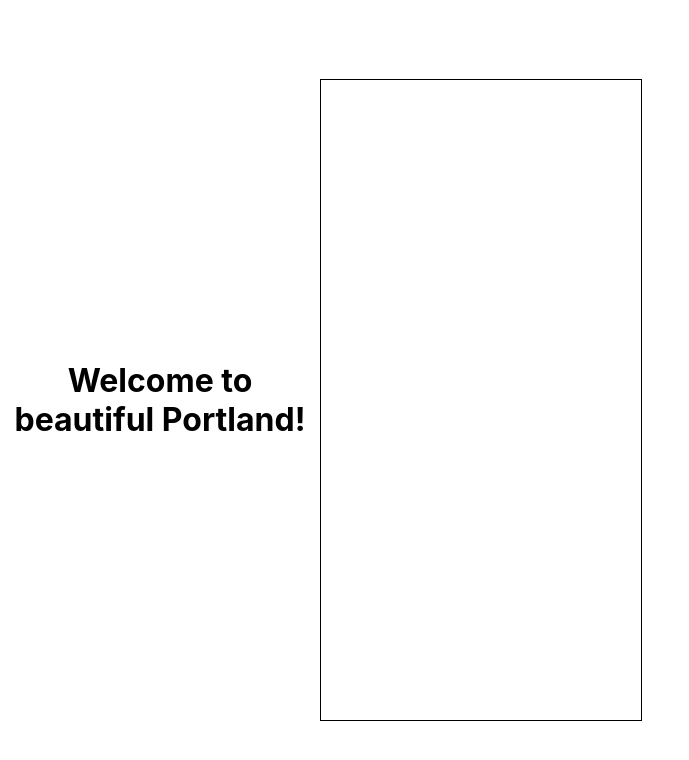
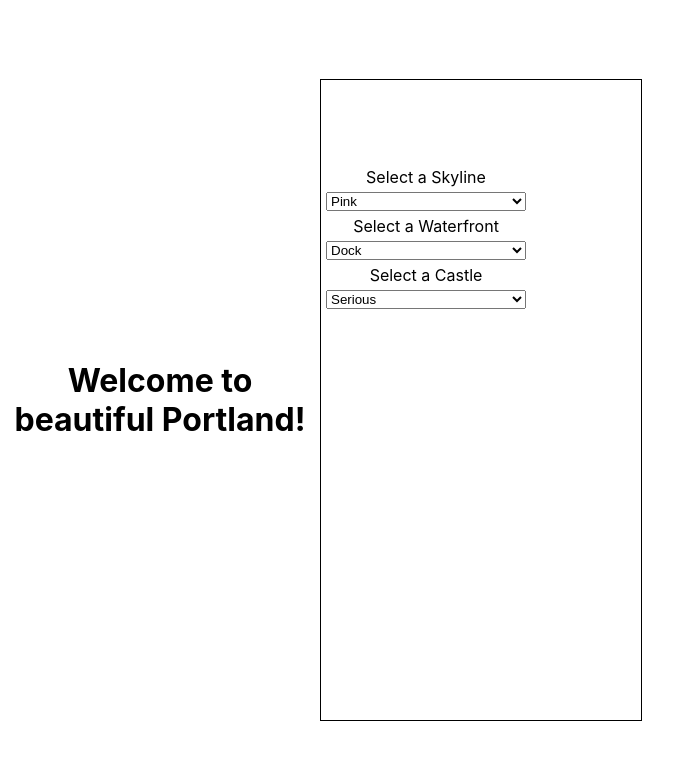
Before and after one commit to Trevor-Rezac/react-city-builder-half-baked, a React (Create React App) app: page / in a window 1280 px wide. Shown: the top 760 px of the page, without its empty margins (0-689 px from the left). Built offline with nearby package versions, Linux system fonts and the light colour scheme.

Commit message:
dropdowns change id in state correctly

```diff
--- a/src/App.js
+++ b/src/App.js
@@ -11,6 +11,11 @@ import City from './City';
 function App() {
   // track some state here.
   // You'll need to keep track of a skylineId, waterfrontId, and castleId. All these start out as 1
+  const [skylineId, setSkylineId] = useState(1);
+  const [waterfrontId, setWaterfrontId] = useState(1);
+  const [castleId, setCastleId] = useState(1);
+  console.log(skylineId, waterfrontId, castleId);
+
   // you'll need to track a city name, which starts as the city name of your choice.
   // finally, you'll need an array of slogans, which could start out as ['The City of Excellence'] for example
 
@@ -28,7 +33,10 @@ function App() {
           render all three Dropdown components (WaterfrontDropdown, SkylineDropdown, CastleDropdown) here.
 
           In each Dropdown, pass as props the state handler functions defined above, so that these child components can manipulate parent state
-          */}
+        */}
+          <SkylineDropdown setSkylineId={setSkylineId} />
+          <WaterfrontDropdown setWaterfrontId={setWaterfrontId} />
+          <CastleDropdown setCastleId={setCastleId} />
         </section>
         {/* here, the SloganForm component takes in the setSlogans state handler function and the slogans array that live in state */}
         {/* here, the SloganList component takes the array of slogans that lives in state */}
--- a/src/CastleDropdown.js
+++ b/src/CastleDropdown.js
@@ -1,13 +1,17 @@
 import React from 'react';
 
-export default function CastleDropdown() {
+export default function CastleDropdown({ setCastleId }) {
+  function handleChange(e) {
+    setCastleId(e.target.value);
+  }
+
   return (
     <div>
       Select a Castle
       {/* this component should have a prop called setCastle, which is a function */}
       {/* on change, this component should use e.target.value to pass the correct id to the setCastle function */}
       {/* note that the options will need value properties (1, 2, or 3) that correspond to the photo filenames in the public directory */}
-      <select >
+      <select onChange={handleChange}>
         <option value="1">Serious</option>
         <option value="2">Mysterious</option>
         <option value="3">Regal</option>
--- a/src/City.js
+++ b/src/City.js
@@ -1,10 +1,12 @@
 import React from 'react';
 
-export default function City(props) {
+export default function City({ skylineId, waterfrontId, castleId }) {
+
   return (
     <div className="city">
       {/* this component should take 3 props: waterfrontId, skylineId, and castlId */}
-      {/* use these 3 ids in img tags load approriate images that live in the public directory */}
+      {/* use these 3 ids in img tags load appropriate images that live in the public directory */}
+      <img className='skyline-img' src={`skyline-${skylineId}.jpeg`}></img>
     </div>
   );
 }
--- a/src/SkylineDropdown.js
+++ b/src/SkylineDropdown.js
@@ -1,16 +1,21 @@
 import React from 'react';
 
-export default function SkylineDropdown(props) {
+export default function SkylineDropdown({ setSkylineId }) {
+
+  function handleChange(e) {
+    setSkylineId(e.target.value);
+  }
+
   return (
     <div>
       Select a Skyline
       {/* this component should have a prop called setSkyline, which is a function */}
       {/* on change, this component should use e.target.value to pass the correct id to the setSkyline function */}
       {/* note that the options will need value properties (1, 2, or 3) that correspond to the photo filenames in the public directory */}
-      <select>
-        <option>Pink</option>
-        <option>Busy</option>
-        <option>Foggy</option>
+      <select onChange={handleChange}>
+        <option value='1'>Pink</option>
+        <option value='2'>Busy</option>
+        <option value='3'>Foggy</option>
       </select>
     </div>
   );
--- a/src/WaterfrontDropdown.js
+++ b/src/WaterfrontDropdown.js
@@ -1,16 +1,20 @@
 import React from 'react';
 
-export default function WaterfrontDropdown(props) {
+export default function WaterfrontDropdown({ setWaterfrontId }) {
+
+  function handleChange(e) {
+    setWaterfrontId(e.target.value);
+  }
   return (
     <div>
       Select a Waterfront
       {/* this component should have a prop called setWaterfront, which is a function */}
       {/* on change, this component should use e.target.value to pass the correct id to the setWaterfront function */}
       {/* note that the options will need value properties (1, 2, or 3) that correspond to the photo filenames in the public directory */}
-      <select>
-        <option>Dock</option>
-        <option>Sunset</option>
-        <option>Boats</option>
+      <select onChange={handleChange}>
+        <option value='1'>Dock</option>
+        <option value='2'>Sunset</option>
+        <option value='3'>Boats</option>
       </select>
     </div>
   );
```
Also changed, not shown: 1 other file (tests, documents, lock files or other folders).
